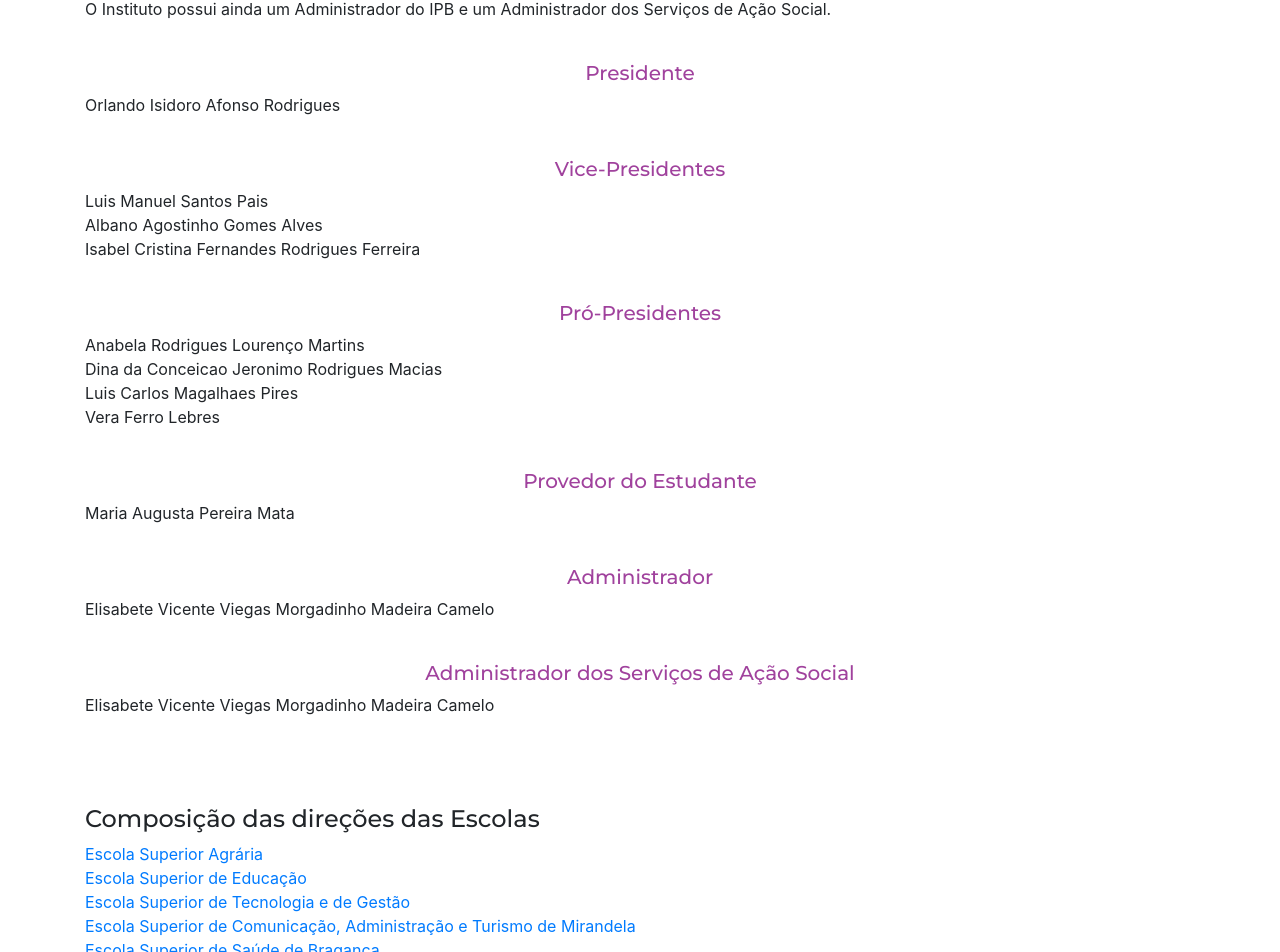
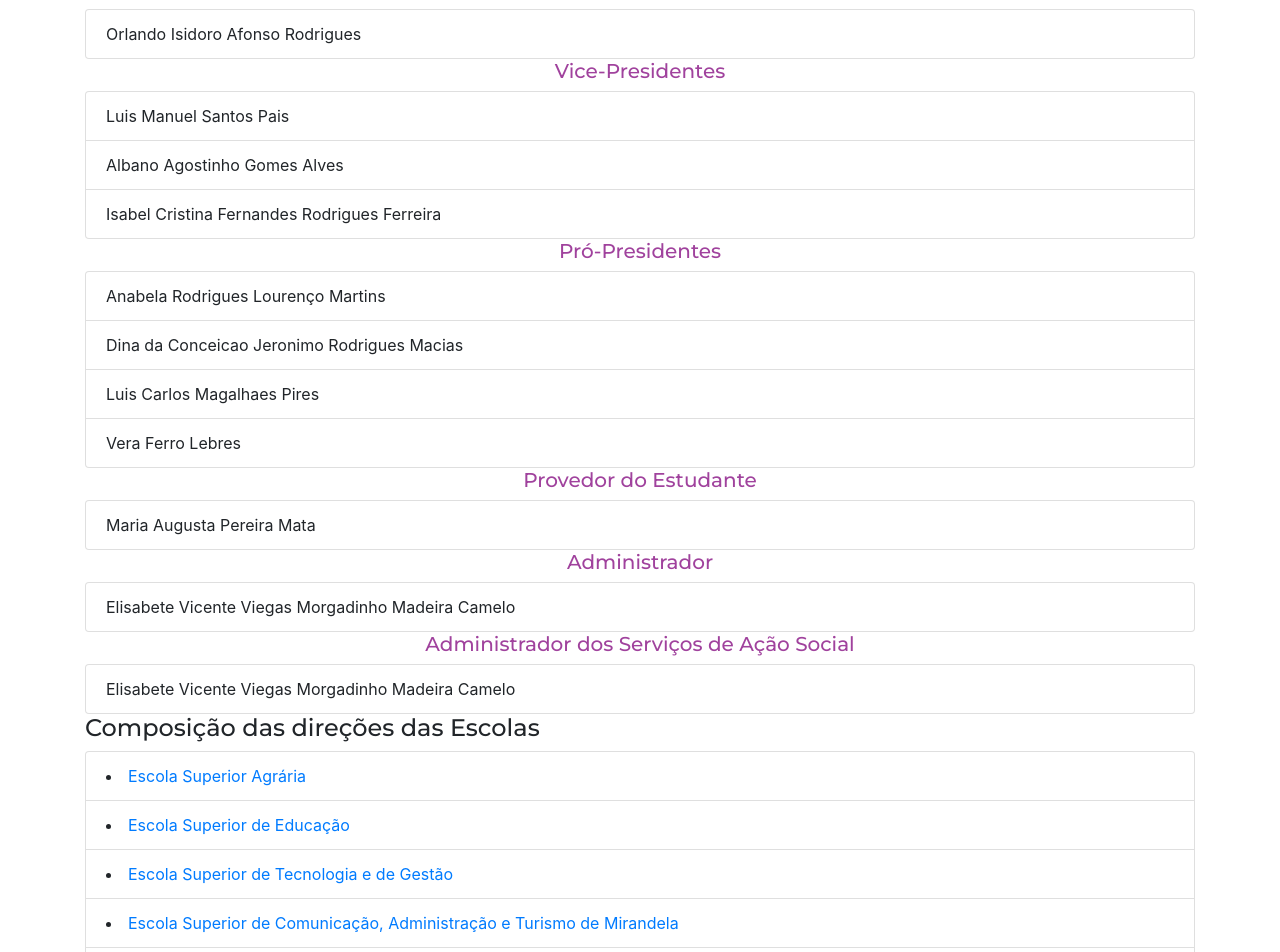
Before and after one commit to a37547/Mentoring-Academy---front-end, a React (Create React App) app: page /boasvindas in a window 1280 px wide. Shown: the part 3096-4048 px from the top of the page. Built offline with nearby package versions, Linux system fonts and the light colour scheme.

Commit message:
faq component from boas vindas page is now implemented with react-bootstrap

```diff
--- a/src/components/boas-vindas/boas-vindas-faq/boas-vindas-faq.css
+++ /dev/null
@@ -1,9 +0,0 @@
-#faq {
-  padding: 60px 0;
-  overflow: hidden;
-}
-
-#faq #faq-list {
-  padding: 0;
-  list-style: none;
-}
--- a/src/components/boas-vindas/boas-vindas-faq/boas-vindas-faq.jsx
+++ b/src/components/boas-vindas/boas-vindas-faq/boas-vindas-faq.jsx
@@ -1,13 +1,12 @@
 import React from "react";
+import { Container, Row, Col, ListGroup } from "react-bootstrap";
 
 const Faq = () => {
   return (
-    <section id="faq">
-      <div className="features-row">
-        <div className="container">
-          <div className="section-header">
+    <Container>
+      <Row>
+        <Col sm={12}>
           <h4>Composição da presidência do IPB</h4>
-          </div>
           <p>
             O Presidente do Instituto Politécnico de Bragança (IPB) é o órgão
             superior de governo e de representação externa do Instituto.
@@ -19,55 +18,46 @@ const Faq = () => {
             O Instituto possui ainda um Administrador do IPB e um Administrador
             dos Serviços de Ação Social.
           </p>
-          <br />
           <h5>Presidente</h5>
-          Orlando Isidoro Afonso Rodrigues
-          <br />
-          <br />
-          <p></p>
+          <ListGroup>
+            <ListGroup.Item>Orlando Isidoro Afonso Rodrigues</ListGroup.Item>
+          </ListGroup>
           <h5>Vice-Presidentes</h5>
-          Luis Manuel Santos Pais
-          <br />
-          Albano Agostinho Gomes Alves
-          <br />
+          <ListGroup>
+            <ListGroup.Item>Luis Manuel Santos Pais</ListGroup.Item>
+            <ListGroup.Item>Albano Agostinho Gomes Alves</ListGroup.Item>
+            <ListGroup.Item>
               Isabel Cristina Fernandes Rodrigues Ferreira
-          <br />
-          <br />
-          <p></p>
+            </ListGroup.Item>
+          </ListGroup>
           <h5>Pró-Presidentes</h5>
-          Anabela Rodrigues Lourenço Martins
-          <br />
+          <ListGroup>
+            <ListGroup.Item>Anabela Rodrigues Lourenço Martins</ListGroup.Item>
+            <ListGroup.Item>
               Dina da Conceicao Jeronimo Rodrigues Macias
-          <br />
-          Luis Carlos Magalhaes Pires
-          <br />
-          Vera Ferro Lebres
-          <br />
-          <br />
-          <p></p>
+            </ListGroup.Item>
+            <ListGroup.Item>Luis Carlos Magalhaes Pires</ListGroup.Item>
+            <ListGroup.Item>Vera Ferro Lebres</ListGroup.Item>
+          </ListGroup>
           <h5>Provedor do Estudante</h5>
-          Maria Augusta Pereira Mata
-          <br />
-          <br />
-          <p></p>
+          <ListGroup>
+            <ListGroup.Item>Maria Augusta Pereira Mata</ListGroup.Item>
+          </ListGroup>
           <h5>Administrador</h5>
+          <ListGroup>
+            <ListGroup.Item>
               Elisabete Vicente Viegas Morgadinho Madeira Camelo
-          <br />
-          <br />
-          <p></p>
+            </ListGroup.Item>
+          </ListGroup>
           <h5>Administrador dos Serviços de Ação Social</h5>
+          <ListGroup>
+            <ListGroup.Item>
               Elisabete Vicente Viegas Morgadinho Madeira Camelo
-          <br />
-          <br />
-          <p></p>
-          <br />
-          <br />
+            </ListGroup.Item>
+          </ListGroup>
           <h4>Composição das direções das Escolas</h4>
-          <ul
-            id="faq-list"
-            className="wow fadeInUp"
-            //style="visibility: hidden; animation-name: none;"
-          >
+          <ListGroup>
+            <ListGroup.Item>
               <li>
                 <a data-toggle="collapse" className="collapsed" href="#faq1">
                   Escola Superior Agrária
@@ -76,18 +66,13 @@ const Faq = () => {
                 <div id="faq1" className="collapse" data-parent="#faq-list">
                   <h5>Director</h5>
                   Miguel José Rodrigues Vilas Boas
-                <br />
-                <br />
                   <p></p>
                   <h5>Subdirectores:</h5>
-                António Castro Ribeiro
-                <br />
-                Pedro Miguel Lopes Bastos
-                <br />
-                <br />
-                <p></p>
+                  António Castro Ribeiro Pedro Miguel Lopes Bastos
                 </div>
               </li>
+            </ListGroup.Item>
+            <ListGroup.Item>
               <li>
                 <a data-toggle="collapse" className="collapsed" href="#faq2">
                   Escola Superior de Educação
@@ -96,19 +81,13 @@ const Faq = () => {
                 <div id="faq2" className="collapse" data-parent="#faq-list">
                   <h5>Diretor</h5>
                   António Francisco Ribeiro Alves
-                <br />
-                <br />
-                <p></p>
                   <h5>Sub-Diretores</h5>
-                António José Santos Meireles
-                <br />
-                Maria Cristina do Espírito Santo Martins
-                <br />
-                <br />
-                <p></p>
+                  António José Santos Meireles Maria Cristina do Espírito Santo
+                  Martins
                 </div>
               </li>
-
+            </ListGroup.Item>
+            <ListGroup.Item>
               <li>
                 <a data-toggle="collapse" className="collapsed" href="#faq3">
                   Escola Superior de Tecnologia e de Gestão
@@ -129,7 +108,8 @@ const Faq = () => {
                   <p></p>
                 </div>
               </li>
-
+            </ListGroup.Item>
+            <ListGroup.Item>
               <li>
                 <a data-toggle="collapse" href="#faq4" className="collapsed">
                   Escola Superior de Comunicação, Administração e Turismo de
@@ -150,6 +130,8 @@ const Faq = () => {
                   <p></p>
                 </div>
               </li>
+            </ListGroup.Item>
+            <ListGroup.Item>
               <li>
                 <a data-toggle="collapse" href="#faq5" className="collapsed">
                   Escola Superior de Saúde de Bragança
@@ -169,10 +151,11 @@ const Faq = () => {
                   <p></p>
                 </div>
               </li>
-          </ul>
-        </div>
-      </div>
-    </section>
+            </ListGroup.Item>
+          </ListGroup>
+        </Col>
+      </Row>
+    </Container>
   );
 };
 
--- a/src/components/boas-vindas/boas-vindas.jsx
+++ b/src/components/boas-vindas/boas-vindas.jsx
@@ -5,7 +5,6 @@ import Indice from "./boas-vindas-indice/boas-vindas-indice";
 import "./boas-vindas-indice/boas-vindas-indice.css";
 import OIPB from "./boas-vindas-oipb/boas-vindas-oipb";
 import Faq from "./boas-vindas-faq/boas-vindas-faq";
-import "./boas-vindas-faq/boas-vindas-faq.css";
 import Capacitacao from "./boas-vindas-capacitacao/boas-vindas-capacitacao";
 import "./boas-vindas-capacitacao/boas-vindas-capacitacao.css";
 import Braganca from "./boas-vindas-braganca/boas-vindas-braganca";
```
Lines whose indentation alone changed are shown as unchanged.
